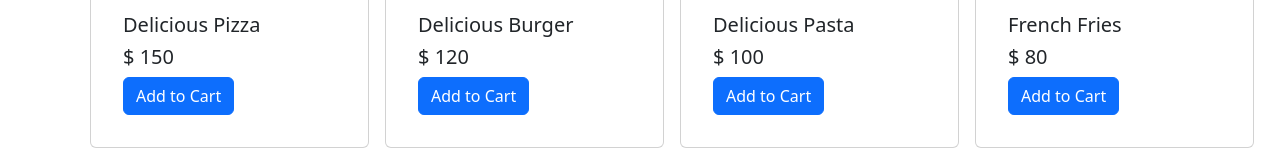
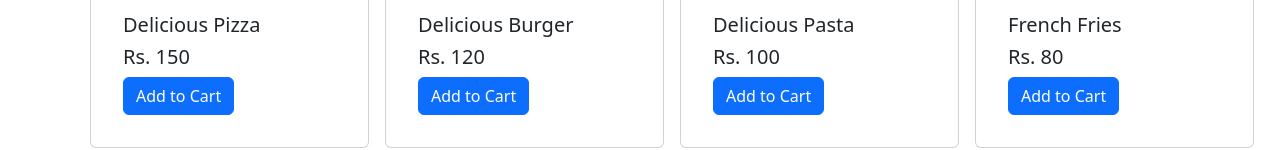
Before and after one commit to Hemi-Patel/Java-Script, a plain HTML site: page Pr.9 Add To Cart/index.html in a window 1280 px wide. Shown: the part 349-499 px from the top of the page. Drawn offline with nearby package versions, Linux system fonts and the light colour scheme.

Commit message:
Update index.html

```diff
--- a/Pr.9 Add To Cart/index.html
+++ b/Pr.9 Add To Cart/index.html
@@ -63,7 +63,7 @@
                         <img src="${val.image}" style="height: 200px; object-fit: conatin;">
                         <div class="card-body">
                             <h5 class="card-title">${val.name}</h5>
-                            <h5>$ ${val.price}</h5>
+                            <h5>Rs. ${val.price}</h5>
                             <a onclick="addToCart(${val.id})" class="btn btn-primary">Add to Cart</a>
                         </div>
                     </div>
```
